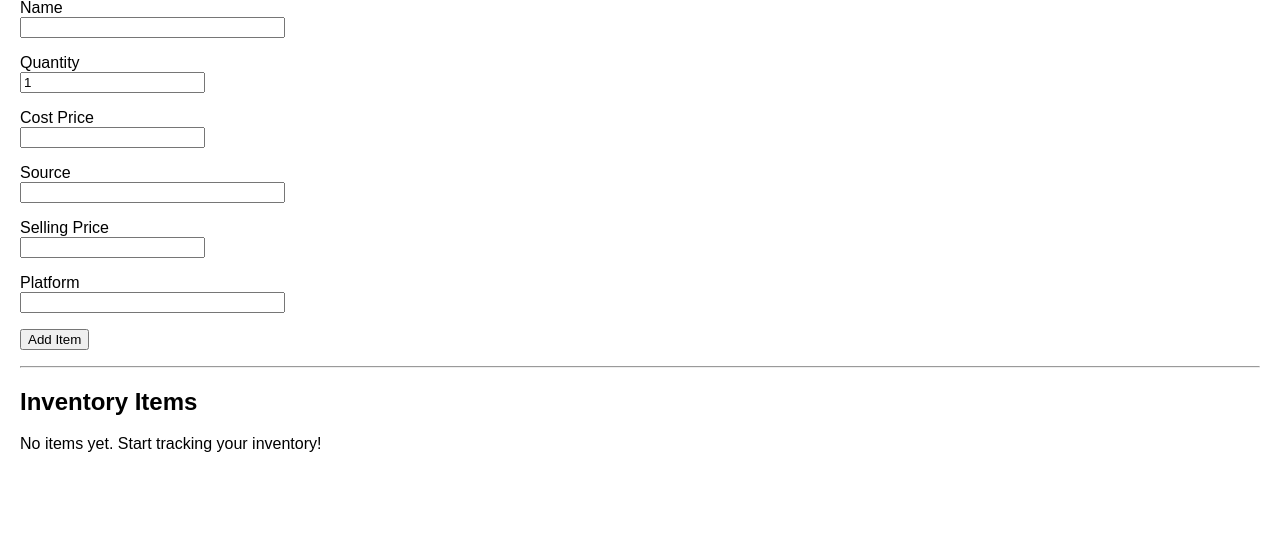
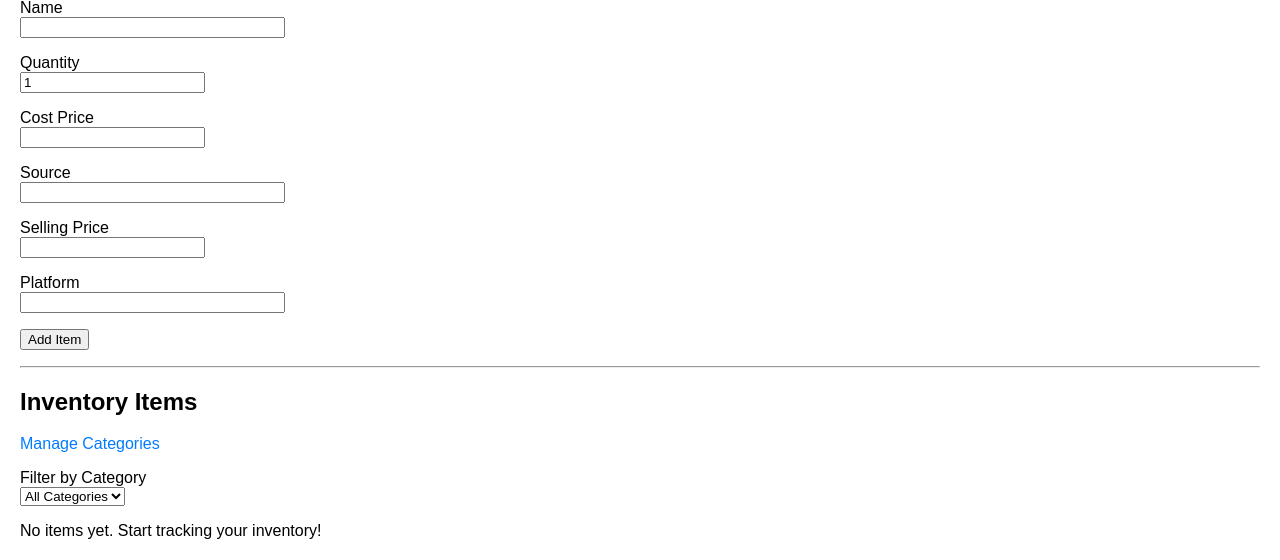
Before and after one commit to krice78/pinkattic-tracker, a Flask app: page / in a window 1280 px wide. Shown: the part 297-857 px from the top of the page. Before the commit the page ends 749 px from the top, so only its background shows below. Run offline with Flask 3, Linux system fonts and the light colour scheme; the visitor is signed in with stand-in values (Sample User, id 1); data that the repository does not hold is empty.

Commit message:
category routes added

```diff
--- a/app/templates/dashboard.html
+++ b/app/templates/dashboard.html
@@ -69,6 +69,19 @@
     </form>
     <hr>
     <h2>Inventory Items</h2>
+    <p>
+      <a href="{{ url_for('categories.list_categories') }}">Manage Categories</a>
+    </p>
+    <form method="get" action="{{ url_for('main.index') }}">
+      <label for="category_id">Filter by Category</label><br>
+      <select name="category_id" id="category_id" onchange="this.form.submit()">
+        <option value="">All Categories</option>
+        {% for category in categories %}
+          <option value="{{ category.id }}" {% if selected_category_id == category.id %}selected{% endif %}>{{ category.name }}</option>
+        {% endfor %}
+      </select>
+      <noscript><button type="submit">Filter</button></noscript>
+    </form>
     {% if items %}
       <table>
         <thead>
@@ -76,6 +89,7 @@
             <th>Name</th>
             <th>Thumbnail</th>
             <th>SKU</th>
+            <th>Category</th>
             <th>Qty</th>
             <th>Cost</th>
             <th>Source</th>
@@ -94,6 +108,7 @@
               <td>{{ item.name }}</td>
               <td>{% if item.thumbnail_url %}<img src="{{ item.thumbnail_url }}" alt="Thumbnail" style="max-width:50px; max-height:50px;">{% else %}-{% endif %}</td>
               <td>{{ item.sku or '-' }}</td>
+              <td>{{ item.category.name if item.category else '-' }}</td>
               <td>{{ item.quantity }}</td>
               <td>${{ "%.2f"|format(item.cost_price) }}</td>
               <td>{{ item.source or '-' }}</td>
```
Also changed, not shown: app/templates/categories.html (added, +40 -0 lines).
